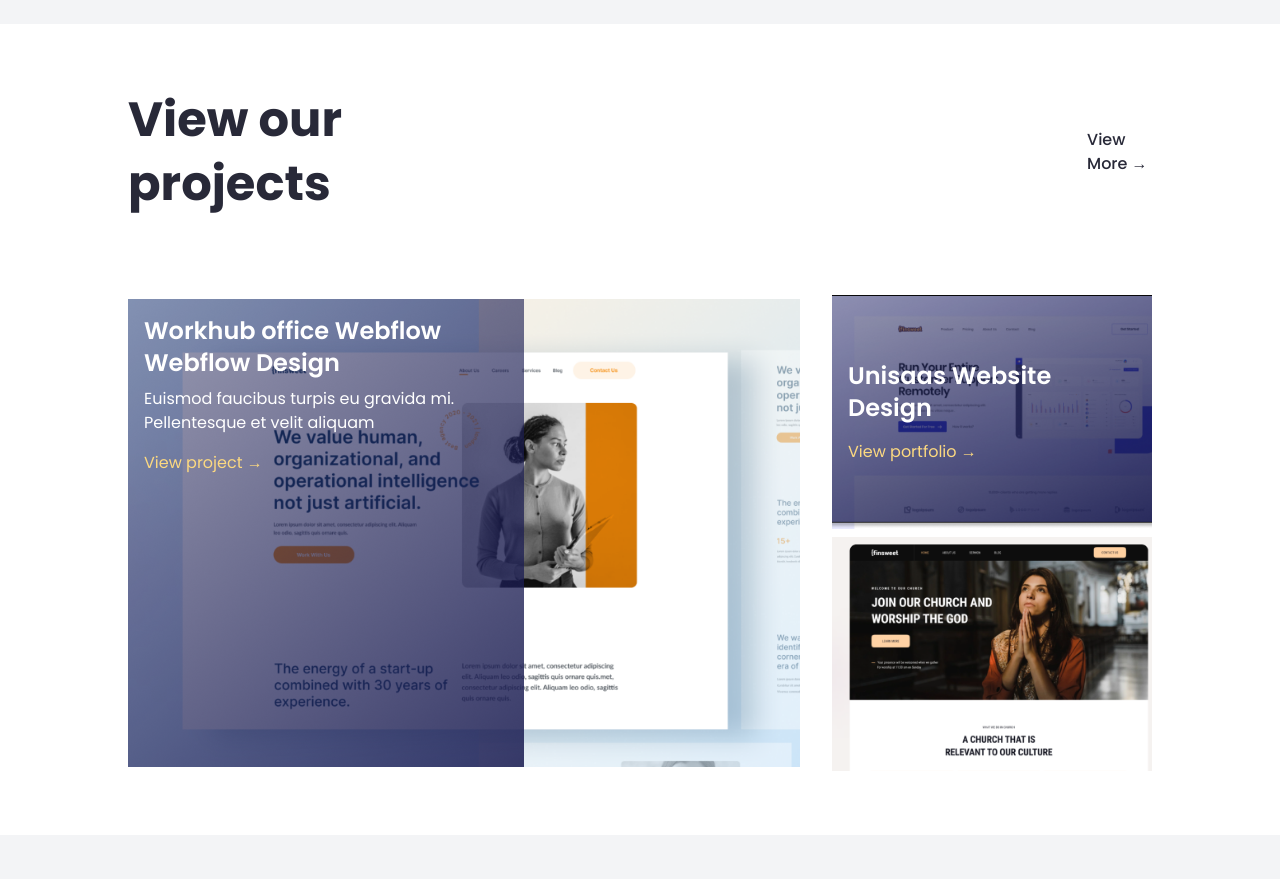
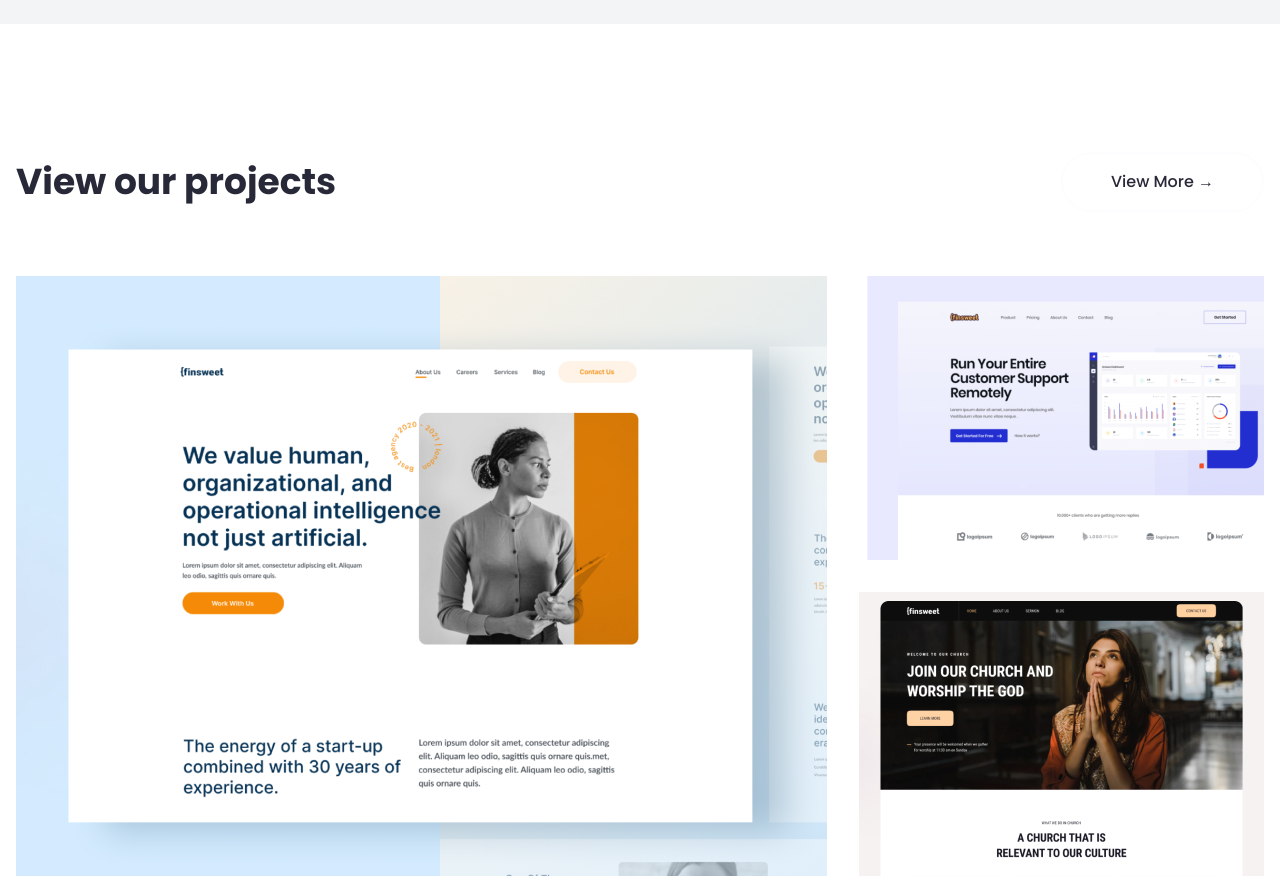
Before and after one commit to AthenaNavard/finsweet, a website built with Vite: page index.html in a window 1280 px wide. Shown: the part 1360-2239 px from the top of the page. Built offline with nearby package versions, Linux system fonts and the light colour scheme.

Commit message:
Fix photo problems

```diff
--- a/index.html
+++ b/index.html
@@ -187,48 +187,55 @@
     </section>
     <!-- End This is How it Work -->
     <!-- our work -->
-    <div class="container mx-auto w-full max-w-screen-lg h-auto my-16 px-4 md:px-0 bg-white">
-      <!-- Header Section -->
-      <div class="flex flex-col md:flex-row justify-between items-center mb-[79px] text-center md:text-left">
-        <div>
-          <h2 class="text-[#282938] text-5xl font-bold leading-[64px]">View our projects</h2>
-        </div>
-        <a href="./Work.html" class="text-[#282938] no-underline mt-4 md:mt-0 md:ml-[690px] font-medium text-base">
-          View More &#8594;
+    <section class="py-32">
+      <div class="container mx-auto px-4">
+        <!-- Header -->
+        <div class="flex flex-col md:flex-row justify-between items-center mb-16 text-center md:text-left">
+          <h2 class="text-4xl font-bold text-[#282938]">View our projects </h2>
+          <a href="./Work.html"
+            class="mt-4 md:mt-0 rounded-full border-2 border-[rgba(244,246,252,0.2)] px-12 py-4 text-base font-medium text-[#282938] transition-all duration-300 hover:bg-[#FCD980] hover:text-white">
+            View More 	&rarr;
           </a>
         </div>
-      <!-- Content Section -->
-      <div class="grid grid-cols-1 md:grid-cols-3 gap-8 items-center">
-        <!-- Left Card -->
-        <div class="col-span-2 h-[468px] relative bg-[url('/public/imges/Card1.png')] bg-cover bg-center bg-no-repeat">
-          <div class="absolute w-full md:w-[396px] h-full bg-opacity-70 left-0 p-4 text-center md:text-left"
-            style="background-image: url('/public/imges/left-card-vi.png');">
-            <p class="text-white text-2xl font-semibold mb-2">Workhub office Webflow Webflow Design</p>
-            <p class="text-white text-base font-normal">Euismod faucibus turpis eu gravida mi. Pellentesque et velit
-              aliquam </p>
-            <a href="./Work.html" class="text-[#FCD980] no-underline mt-4 inline-block font-normal text-base">View
-              project &#8594;</a>
+        <!-- Image Wrapper -->
+        <div class="flex flex-col md:flex-row gap-8 pb-32 items-center">
+          <!-- Main Image -->
+          <div class="relative w-full md:w-2/3 h-[600px] overflow-hidden group">
+            <img src="./public/imges/Card.jpg" alt=""
+              class="w-full h-full object-cover transform transition-transform duration-500 group-hover:scale-105" />
+            <div
+              class="absolute top-0 left-0 w-full md:w-[396px] h-full bg-gradient-to-r from-[#1C1E53] to-[rgba(28,30,83,0.42)] px-12 py-20 transition-all duration-300 opacity-0 group-hover:opacity-100">
+              <h2 class="text-2xl font-semibold text-white mb-4">Workhub office Webflow Webflow Design</h2>
+              <p class="text-base font-medium text-white text-opacity-70 mb-10">Euismod faucibus turpis eu gravida mi.
+                Pellentesque et velit aliquam </p>
+              <a href="./Work.html" class="text-[#FCD980]">View project 	&rarr;</a>
             </div>
           </div>
-        <!-- Right Cards -->
-        <div class="flex flex-col space-y-2 mt-8 md:mt-0">
-          <!-- Top Right Card -->
-          <div class="w-full h-[234px] relative p-4 text-center md:text-left bg-cover bg-center bg-no-repeat"
-            style="background-image: url('/public/imges/how-2.png');">
+          <!-- Side Images -->
+          <div class="flex flex-col gap-8 w-full md:w-1/3">
+            <div class="relative h-[284px] overflow-hidden group">
+              <img src="./public/imges/Rectangle 1313.jpg" alt=""
+                class="w-full h-full object-cover transform transition-transform duration-500 group-hover:scale-105" />
               <div
-              class="absolute inset-0 bg-opacity-70 bg-cover bg-center bg-no-repeat flex flex-col justify-center items-center md:items-start p-4"
-              style="background-image: url('/public/imges/top-card.png');">
-              <p class="text-white text-2xl font-semibold">Unisaas Website Design</p>
-              <a href="./Work.html" class="text-[#FCD980] no-underline mt-4 inline-block font-normal text-base">View
-                portfolio &#8594;</a>
+                class="absolute inset-0 bg-gradient-to-r from-[#1C1E53] to-[rgba(28,30,83,0.42)] px-14 py-10 transition-all duration-300 opacity-0 group-hover:opacity-100">
+                <h2 class="text-2xl font-semibold text-white mb-4 w-[292px]">Unisaas Website Design</h2>
+                <a href="./Work.html" class="text-[#FCD980]">View portfolio 	&rarr;</a>
               </div>
             </div>
-          <!-- Bottom Right Card -->
-          <div class="w-full h-[234px] bg-cover bg-no-repeat p-4"
-            style="background-image: url('/public/imges/Card.png');"></div>
+            <div class="relative h-[284px] overflow-hidden group">
+              <img src="./public/imges/girl.jpg" alt=""
+                class="w-full h-full object-cover transform transition-transform duration-500 group-hover:scale-105">
+              <div
+                class="absolute inset-0 bg-gradient-to-r from-[#1C1E53] to-[rgba(28,30,83,0.42)] px-14 py-10 transition-all duration-300 opacity-0 group-hover:opacity-100">
+                <h2 class="text-2xl font-semibold text-white mb-4 w-[292px]">Unisaas Website Design</h2>
+                <a href="./Work.html" class="text-[#FCD980]">View portfolio 	&rarr;</a>
               </div>
             </div>
           </div>
+        </div>
+      </div>
+    </section>
+
     <!--end our work -->
     <!-- Features -->
     <section class="bg-gray-100 py-32">
```
Also changed, not shown: public/css/Pricing.css, public/css/main.css, public/imges/Card.jpg (added), public/imges/Card.png (deleted), public/imges/Card1.png (deleted), public/imges/Rectangle 1313.jpg (added), public/imges/girl.jpg (added), public/imges/how-2.png (deleted), public/imges/left-card-vi.png (deleted), public/imges/top-card.png (deleted). Lines whose indentation alone changed are shown as unchanged.
